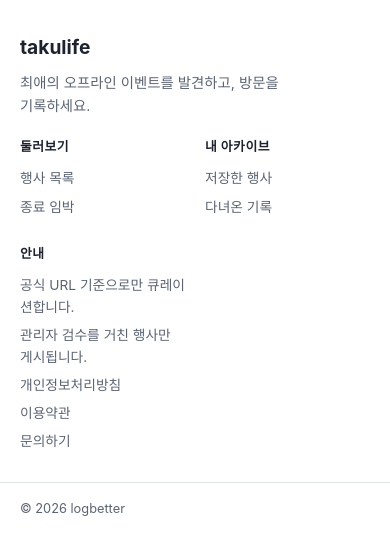
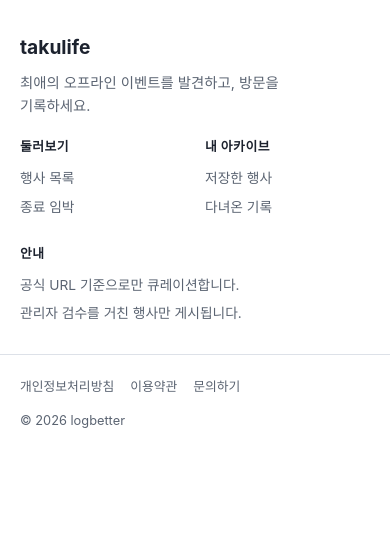
Before and after one commit to youngroknroll/takulife, a Django app: page /accounts/password/reset/ in a window 390 px wide. Shown: the part 563-1099 px from the top of the page. After the commit the page ends 991 px from the top, so only its background shows below. Run offline with Django 5.2, Linux system fonts and the light colour scheme; parts of the project's set-up code (start-up, migrations or seed data) failed here and were passed over; some web fonts are replaced.

Commit message:
design(core): 푸터 구조 개편 — 법적 링크를 하단 바로 이동, 안내 열 모바일 풀폭
모바일 계획 §5.2("푸터는 탐색 링크와 서비스 원칙만") 준수를 위한 구조 재배치:
- 안내 열에서 개인정보처리방침·이용약관·문의하기를 하단 저작권 바로 이동
  (별도 nav 랜드마크 "법적 고지 및 문의", 상용 푸터 관행)
- 안내 열(footer-col--notice)은 원칙 문장 전용으로 복원, 모바일에서
  2열 그리드 전체 폭 사용(§5.2 "안내 열은 전체 폭을 사용할 수 있다")
- footer-legal hover는 --brand-ink 사용(--brand 흰 배경 AA 미달 회피),
  세로 패딩으로 WCAG 2.5.8 히트영역 확보

콘텐츠·href·표기는 무변경(구조만 이동).

Co-Authored-By: Claude Fable 5 <noreply@anthropic.com>

```diff
--- a/static/css/components/site-chrome.css
+++ b/static/css/components/site-chrome.css
@@ -166,12 +166,38 @@
   border-top: 1px solid var(--line);
 }
 
-.site-footer-base p {
+.site-footer-base-inner {
   max-width: 1120px;
   margin: 0 auto;
   padding: 1rem 1.25rem;
+  display: flex;
+  align-items: center;
+  justify-content: space-between;
+  flex-wrap: wrap;
+  gap: 0.5rem 1.5rem;
+}
+
+.site-footer-base p {
+  margin: 0;
   font-size: 0.8rem;
   color: var(--muted);
+}
+
+.footer-legal {
+  display: flex;
+  flex-wrap: wrap;
+  gap: 0.25rem 1rem;
+}
+
+.footer-legal a {
+  font-size: 0.8rem;
+  color: var(--muted);
+  text-decoration: none;
+  padding: 0.375rem 0; /* WCAG 2.5.8: 인라인 링크 세로 히트영역 확보 */
+}
+
+.footer-legal a:hover {
+  color: var(--brand-ink); /* --brand는 흰 배경 AA 미달 — brand-ink 사용 */
 }
 
 @media (max-width: 47.5rem) {
@@ -182,6 +208,13 @@
   .footer-cols {
     grid-template-columns: 1fr 1fr;
   }
+  .footer-col--notice {
+    grid-column: 1 / -1;
+  }
+  .site-footer-base-inner {
+    flex-direction: column;
+    align-items: flex-start;
+  }
 }
 
 /* ── brand ──────────────────────────────────────────────────── */
--- a/templates/core/partials/_site_footer.html
+++ b/templates/core/partials/_site_footer.html
@@ -4,7 +4,8 @@ _site_footer.html — global site footer rendered once from base.html on every p
 Gives every page a grounded close (the site had no footer before) and is the new
 home for the operating-principle/curation notes that previously sat on the
 consumer homepage. Modelled on standard discovery-service footers
-(brand + tagline + section links + notice + copyright).
+(brand + tagline + section links + notice, with legal/contact links and
+copyright grouped in the bottom bar).
 {% endcomment %}
 <footer class="site-footer">
   <div class="site-footer-inner">
@@ -23,17 +24,21 @@ consumer homepage. Modelled on standard discovery-service footers
         <a href="/archive/">저장한 행사</a>
         <a href="/archive/visits/">다녀온 기록</a>
       </div>
-      <div class="footer-col">
+      <div class="footer-col footer-col--notice">
         <h2>안내</h2>
         <p>공식 URL 기준으로만 큐레이션합니다.</p>
         <p>관리자 검수를 거친 행사만 게시됩니다.</p>
-        <a href="{% url 'legal-privacy-page' %}">개인정보처리방침</a>
-        <a href="{% url 'legal-terms-page' %}">이용약관</a>
-        <a href="mailto:{{ support_email }}">문의하기</a>
       </div>
     </nav>
   </div>
   <div class="site-footer-base">
-    <p>© 2026 logbetter</p>
+    <div class="site-footer-base-inner">
+      <nav class="footer-legal" aria-label="법적 고지 및 문의">
+        <a href="{% url 'legal-privacy-page' %}">개인정보처리방침</a>
+        <a href="{% url 'legal-terms-page' %}">이용약관</a>
+        <a href="mailto:{{ support_email }}">문의하기</a>
+      </nav>
+      <p>© 2026 logbetter</p>
+    </div>
   </div>
 </footer>
```
